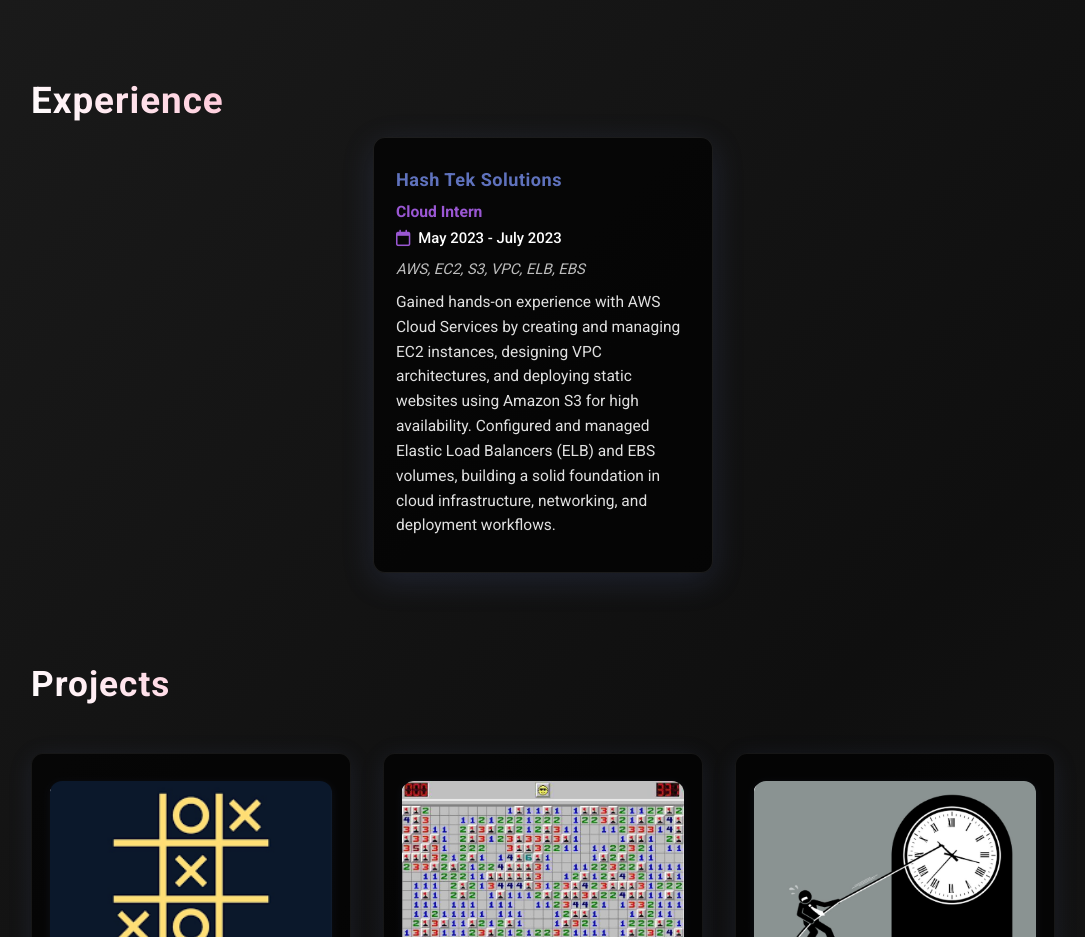
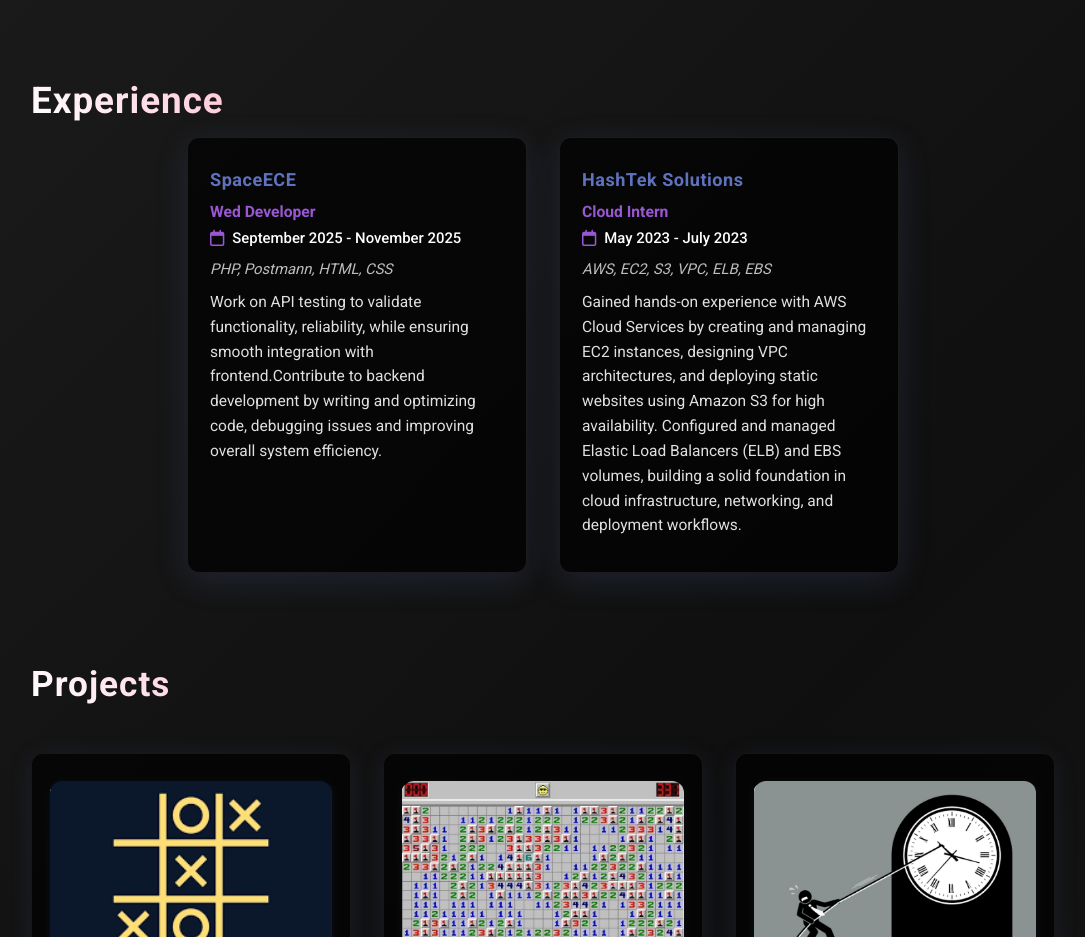
Before and after one commit to keerthi93-s/my-portfolio, a plain HTML site: page index.html in a window 1280 px wide. Shown: the part 1440-2377 px from the top of the page, without its empty margins (97-1182 px from the left). Drawn offline with nearby package versions, Linux system fonts and the light colour scheme.

```diff
--- a/index.html
+++ b/index.html
@@ -115,7 +115,15 @@
             <h1 class="sub-title">Experience</h1>
             <div class="experience-list">
                 <div class="experience-card">
-                    <h3>Hash Tek Solutions</h3>
+                    <h3>SpaceECE</h3>
+                    <span class="exp-role">Wed Developer</span>
+                    <span class="exp-duration"><span class="exp-date-icon"><i class="fa-regular fa-calendar"></i></span>September 2025 - November 2025</span>
+                    <span class="exp-tools">PHP, Postmann, HTML, CSS</span>
+                    <div class="exp-desc">Work on API testing to validate functionality, reliability, while ensuring smooth integration with frontend.Contribute to backend development by writing and optimizing code, debugging issues and improving overall system efficiency.</div>
+                    <!-- <a href="#" class="btn btn2"><i class="fa-regular fa-file-lines"></i>View Certificate</a> -->
+                </div>
+                <div class="experience-card">
+                    <h3>HashTek Solutions</h3>
                     <span class="exp-role">Cloud Intern</span>
                     <span class="exp-duration"><span class="exp-date-icon"><i class="fa-regular fa-calendar"></i></span>May 2023 - July 2023</span>
                     <span class="exp-tools">AWS, EC2, S3, VPC, ELB, EBS</span>
@@ -124,6 +132,8 @@
                 </div>
             </div>
         </div>
+
+
         <div class="scroll-indicator" id="scroll-indicator-experience">
             <span>Scroll to explore</span>
             <div class="scroll-dot"></div>
```
Also changed, not shown: personal-portfolio-img/images/profile.png, 1 other file.
